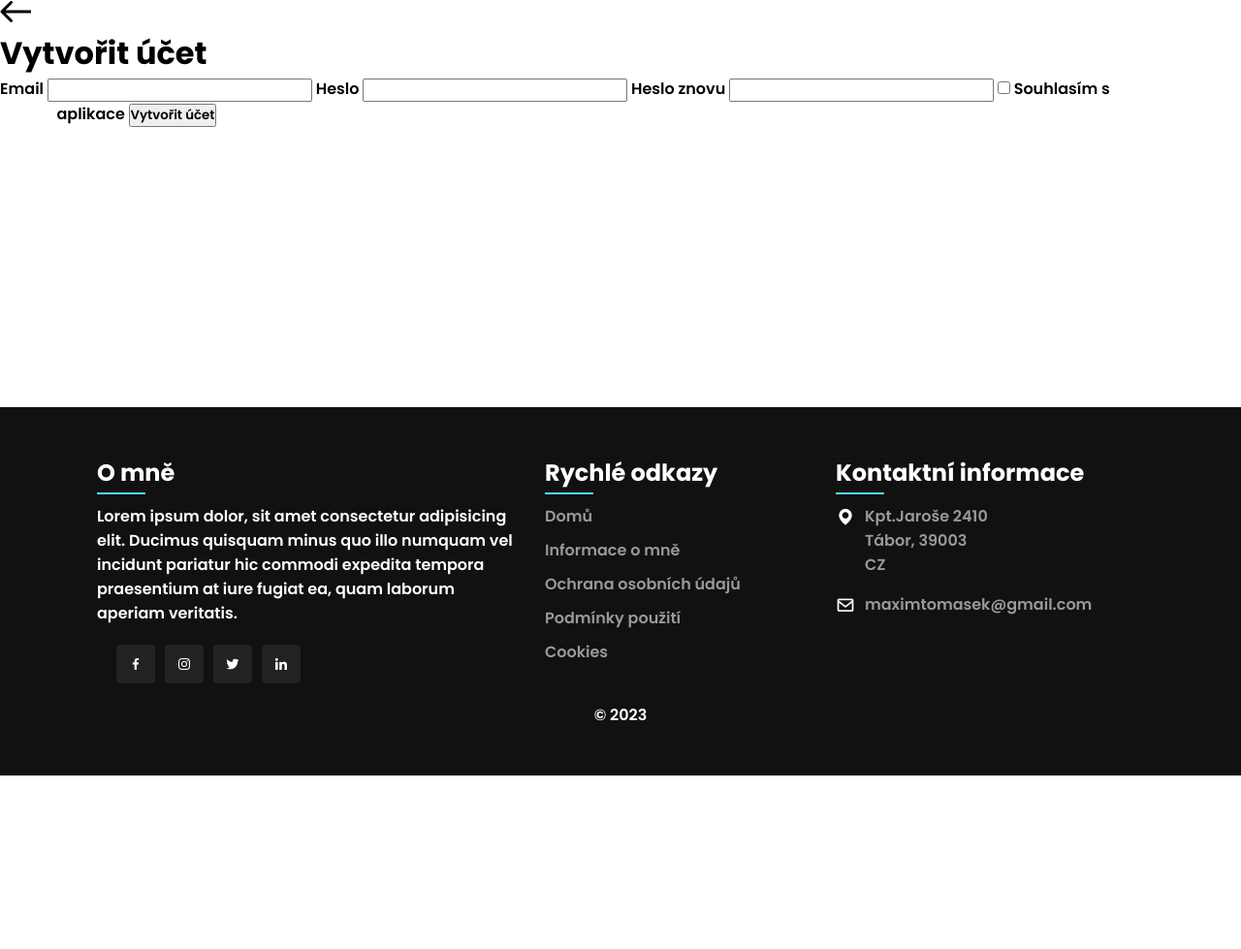
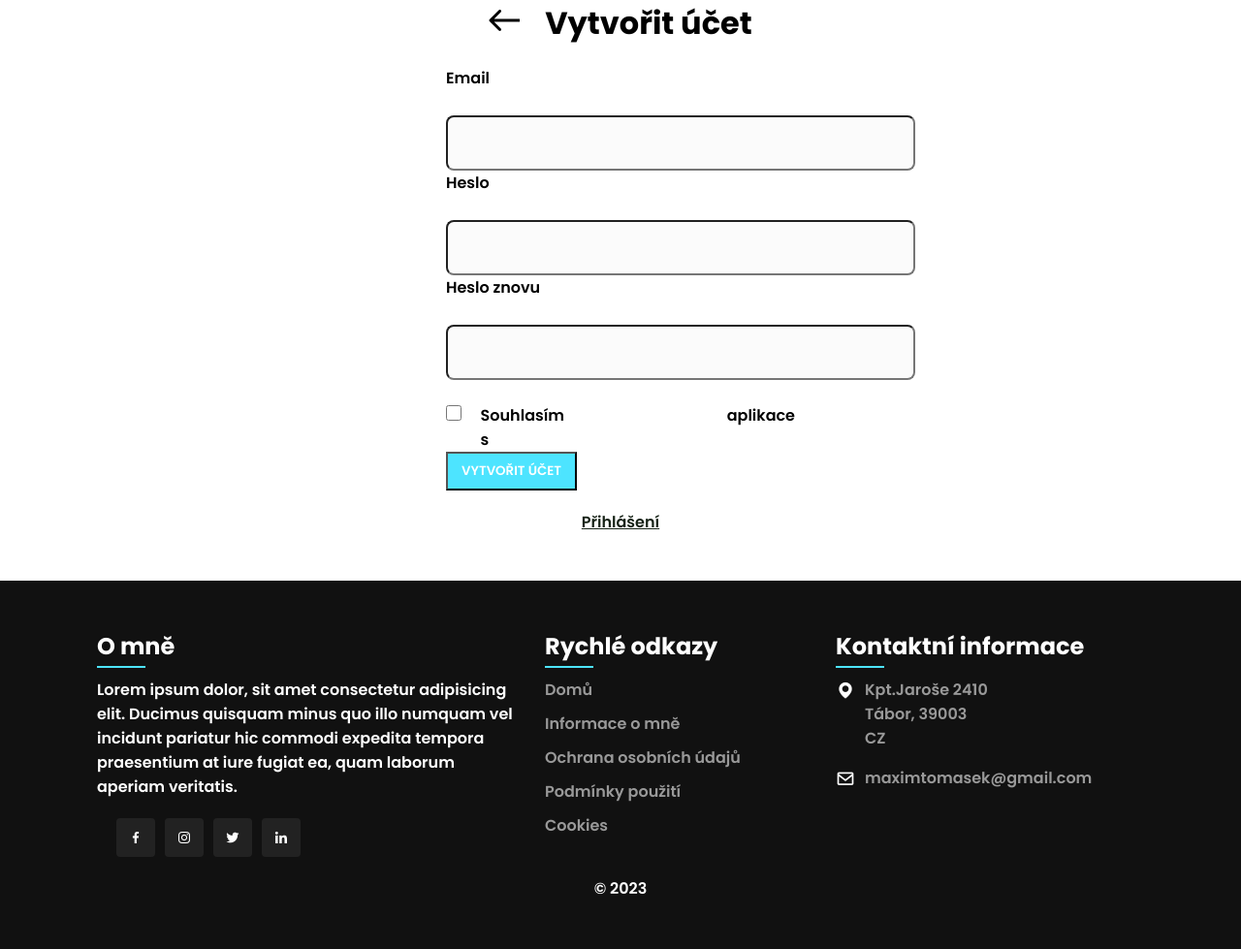
Before and after one commit to MaximTomasek/web-assignments-and-projects, a PHP site: page /register.html in a window 1280 px wide. Shown: the whole page at 97% size. Before the commit the page ends 800 px from the top, so only its background shows below. Run offline with PHP 8.4, Linux system fonts and the light colour scheme.

Commit message:
register page
I was trying to make the register page better looking but I have failed.

```diff
--- a/coding project-Maxim Tomášek/register.html
+++ b/coding project-Maxim Tomášek/register.html
@@ -9,8 +9,8 @@
   <link href='https://unpkg.com/boxicons@2.1.4/css/boxicons.min.css' rel='stylesheet'>
 </head>
 <body>
-<div class="panel main-content">
-  <header>
+<div class="panel main-content ">
+  <header class="panel-header">
     <a href="index.html">
       <svg width="32" height="24" viewBox="0 0 32 24" fill="none" xmlns="http://www.w3.org/2000/svg">
         <path d="M0.939339 10.9393C0.353552 11.5251 0.353552 12.4749 0.939339 13.0607L10.4853 22.6066C11.0711 23.1924 12.0208 23.1924 12.6066 22.6066C13.1924 22.0208 13.1924 21.0711 12.6066 20.4853L4.12132 12L12.6066 3.51472C13.1924 2.92893 13.1924 1.97918 12.6066 1.3934C12.0208 0.80761 11.0711 0.80761 10.4853 1.3934L0.939339 10.9393ZM32 10.5L2 10.5L2 13.5L32 13.5L32 10.5Z" fill="black"/>
@@ -19,7 +19,7 @@
     <h1>Vytvořit účet</h1>
   </header>
   <main>
-    <form action="register.html" method="post">
+    <form action="register.html" method="post" class="panel-form">
       <label for="email" class="input-label">Email</label>
       <input type="email" name="email" id="email" class="input" required>
       <label for="password" class="input-label">Heslo</label>
--- a/coding project-Maxim Tomášek/style.css
+++ b/coding project-Maxim Tomášek/style.css
@@ -573,3 +573,64 @@
         width: 100%;
     }
 }
+
+/* Register */
+.panel-header {
+    position: relative;
+    display: flex;
+    justify-content: center;
+    align-items: center;
+    gap: 1.625rem;
+}
+.panel-form {
+    max-width: 400px;
+    margin: 0 auto;
+    padding: 20px;
+    box-sizing: border-box;
+}
+
+.input-label, .checkbox-label {
+    margin-top: 1.5rem;
+}
+
+
+.input {
+    margin-top: 1.625rem;
+    border-radius: 0.5rem;
+    background: #fbfbfb;
+    font-size: 1.5rem;
+    padding: 0.5625rem 0.25rem;
+    border: 1;
+}
+
+.checkbox-label {
+    display: flex;
+    gap: 1.25rem;
+}
+
+.checkbox {
+    width: 1.25rem;
+    height: 1.25rem;
+    border: 0;
+    border-radius: 0.25rem;
+}
+
+.button {
+    padding: 8px 14px;
+    text-transform: uppercase;
+    font-weight: 500;
+    background: var(--second-color);
+    color: var(--bg-color);
+    cursor: pointer;
+}
+
+.button--right {
+    align-self: flex-end;
+}
+
+.panel-link {
+    text-align: center;
+    display: block;
+    color: #172317;
+    text-decoration: underline;
+}
```
